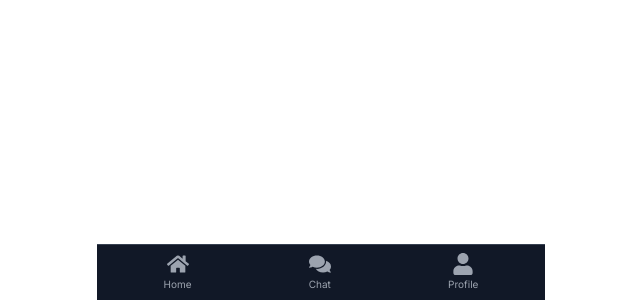
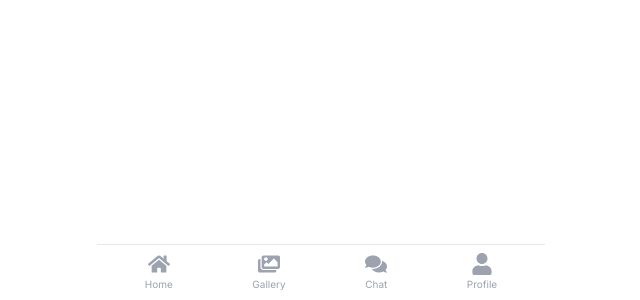
Before and after one commit to itsonlycrypty/Chatup, a Next.js app: page /chat/create-ai in a window 1280 px wide. Shown: the part 500-800 px from the top of the page, without its empty margins (319-959 px from the left). Built offline with nearby package versions, Linux system fonts and the light colour scheme.

Commit message:
Add gallery link and update nav styles

```diff
--- a/components/BottomNav.tsx
+++ b/components/BottomNav.tsx
@@ -1,23 +1,24 @@
 'use client';
 import Link from 'next/link';
 import { usePathname } from 'next/navigation';
-import { FaHome, FaComments, FaUser } from 'react-icons/fa';
+import { FaHome, FaImages, FaComments, FaUser } from 'react-icons/fa';
 
 export default function BottomNav() {
   const path = usePathname();
   const links = [
     { href: '/feed', icon: FaHome, label: 'Home' },
+    { href: '/gallery', icon: FaImages, label: 'Gallery' },
     { href: '/chat', icon: FaComments, label: 'Chat' },
     { href: '/profile', icon: FaUser, label: 'Profile' },
   ];
   return (
-    <nav className="fixed bottom-0 left-0 right-0 bg-gray-900 border-t border-gray-700 flex justify-around items-center py-2 px-2 max-w-md mx-auto z-50">
+    <nav className="fixed bottom-0 left-0 right-0 bg-white dark:bg-gray-900 border-t border-gray-200 dark:border-gray-700 flex justify-around items-center py-2 px-2 max-w-md mx-auto z-50">
       {links.map(({ href, icon: Icon, label }) => (
         <Link key={href} href={href} className="flex flex-col items-center">
-          <Icon size={22} className={path === href ? 'text-blue-500' : 'text-gray-400'} />
-          <span className={`text-[10px] mt-0.5 ${path === href ? 'text-blue-500' : 'text-gray-400'}`}>{label}</span>
+          <Icon size={22} className={path === href ? 'text-blue-500' : 'text-gray-400 dark:text-gray-500'} />
+          <span className={`text-[10px] mt-0.5 ${path === href ? 'text-blue-500' : 'text-gray-400 dark:text-gray-500'}`}>{label}</span>
         </Link>
       ))}
     </nav>
   );
-}
+    }
```
